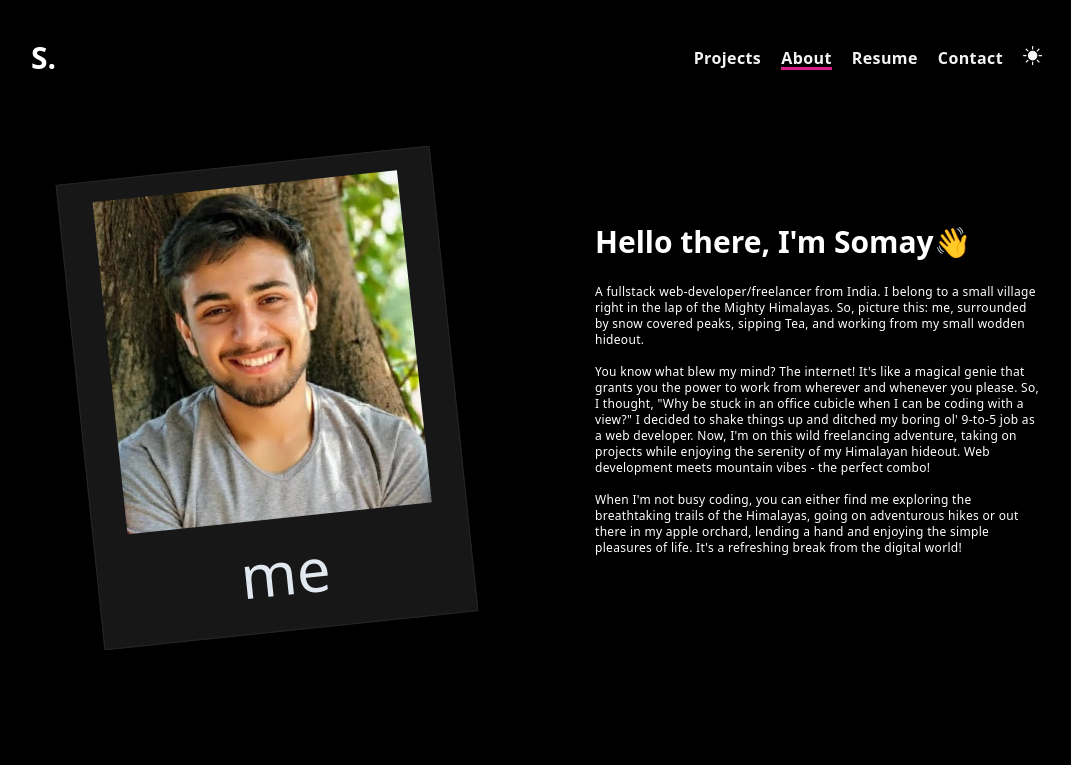
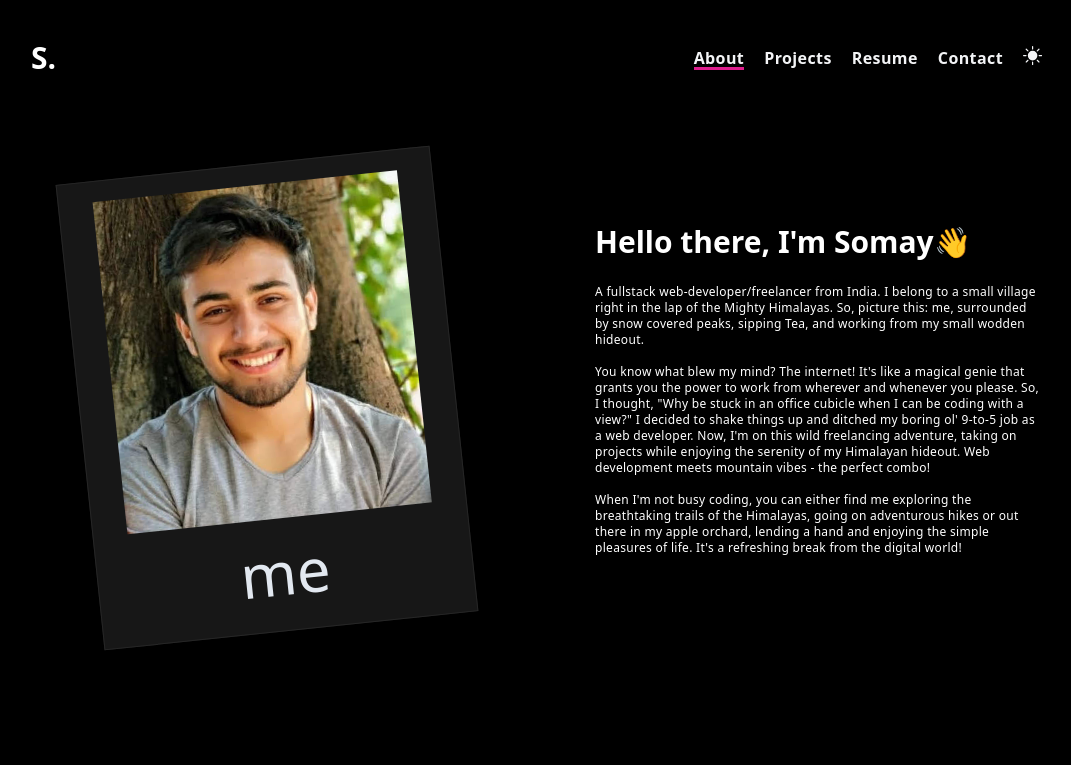
Before and after one commit to SomayChauhan/somay-chauhan, a Next.js app: page /about in a window 1280 px wide. Shown: the top 765 px of the page, without its empty margins (97-1168 px from the left). Built offline with nearby package versions, Linux system fonts and the light colour scheme.

Commit message:
some mobile css changes

```diff
--- a/src/components/TechStackPill.tsx
+++ b/src/components/TechStackPill.tsx
@@ -6,7 +6,7 @@ import React from 'react';
 
 const TechStackPill = ({ techStackArr }: { techStackArr: techStackItem[] }) => {
   return (
-    <div className="flex flex-wrap flex justify-between ">
+    <div className="flex flex-wrap flex justify-between text-xs">
       {techStackArr.map((el: { name: string; link?: string }) => (
         <motion.div
           key={el.name}
--- a/src/css/tailwind.css
+++ b/src/css/tailwind.css
@@ -72,11 +72,3 @@ input:-webkit-autofill:focus {
 .introText {
   transition: opacity 0.4s;
 }
-
-.photo-container:hover .bg-black {
-  opacity: 0.8; /* Adjust the opacity as per your preference */
-}
-
-.photo-container:hover h2 {
-  opacity: 1;
-}
--- a/src/data/headerNavLinks.ts
+++ b/src/data/headerNavLinks.ts
@@ -1,6 +1,6 @@
 const headerNavLinks = [
+  { href: '/about', title: 'About' },
   { href: '/projects', title: 'Projects' },
-  { href: '/about', title: 'About' },
   { href: '/resume', title: 'Resume' },
   { href: '/contact', title: 'Contact' },
 ];
--- a/tailwind.config.js
+++ b/tailwind.config.js
@@ -16,8 +16,8 @@ module.exports = {
         0.75: '0.1875rem',
         'content-sm': 'calc(100vh - 4.5rem)',
         content: 'calc(100vh - 4rem)',
-        max1: "22rem",
-        max12: "28rem",
+        max1: "20rem",
+        max12: "22rem",
         max2: '26rem',
         max3: '30rem',
       },
```
